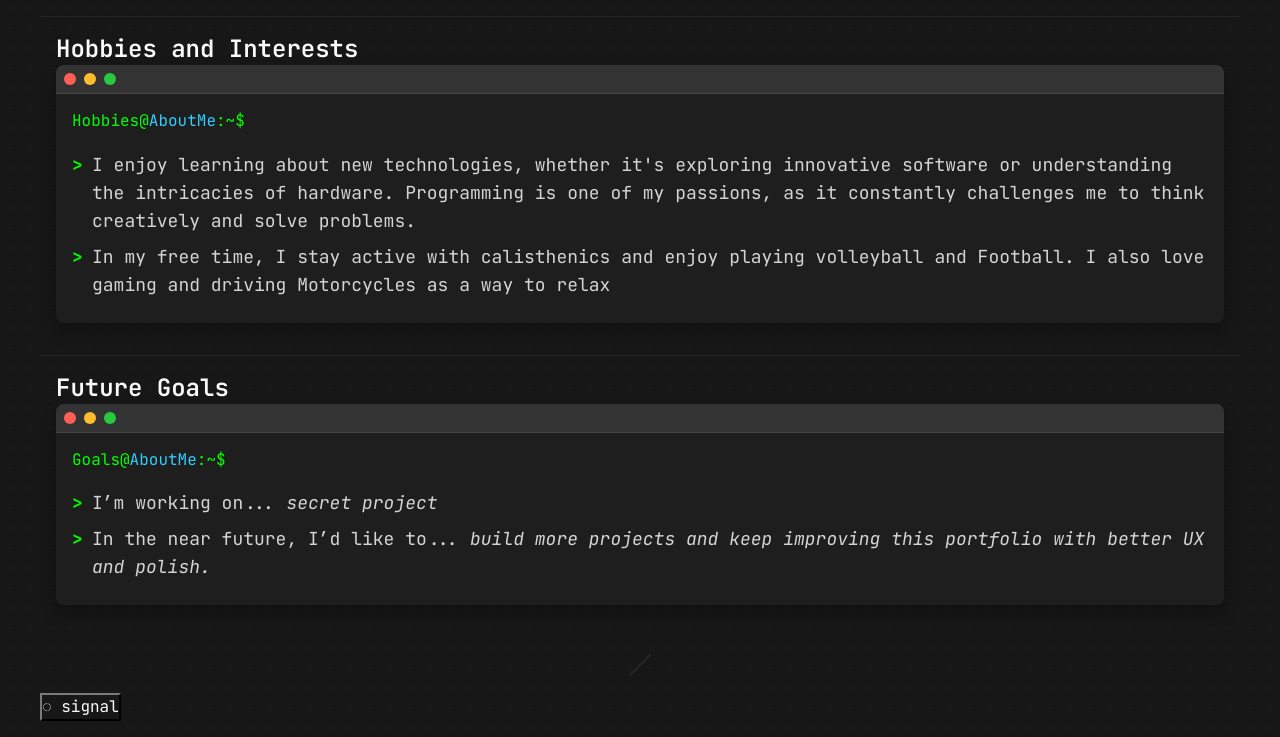
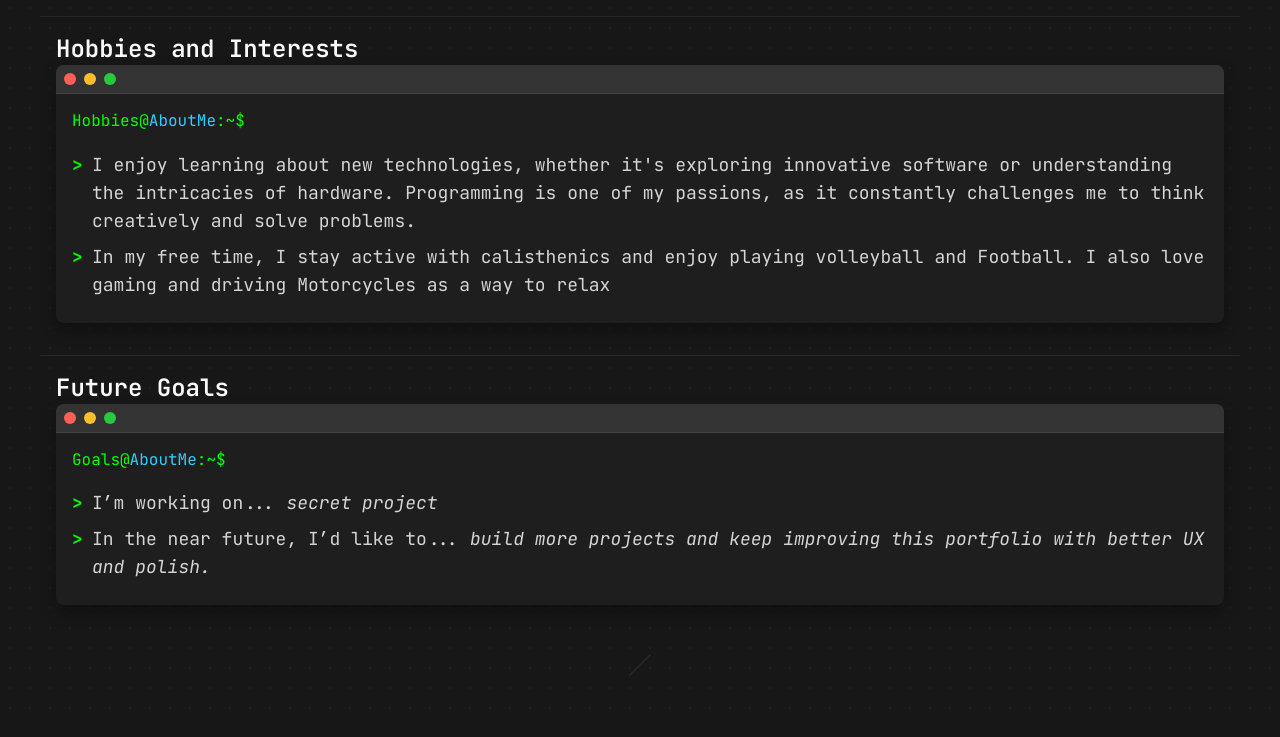
Before and after one commit to melodingo/melodingo.github.io, a website: page pages/About.html in a window 1280 px wide. Shown: the part 1782-2519 px from the top of the page. After the commit the page ends 2491 px from the top, so only its background shows below. Drawn offline with nearby package versions, Linux system fonts and the light colour scheme.

Commit message:
removed smt

```diff
--- a/pages/About.html
+++ b/pages/About.html
@@ -664,12 +664,6 @@
                     <path d="M22 2 2 22"></path>
                 </svg>
             </div>
-            <div class="signal-trigger-row animate__animated animate__fadeIn">
-                <button id="signalTrigger" class="signal-trigger signal-trigger-bottom" type="button" aria-label="Open signal observatory" title="Signal Observatory">
-                    <span class="signal-trigger-icon" aria-hidden="true">◌</span>
-                    <span class="signal-trigger-label">signal</span>
-                </button>
-            </div>
         </main>
 
         <div id="imageLightbox" class="lightbox-overlay hidden" role="dialog" aria-modal="true" aria-label="Image preview">
```
